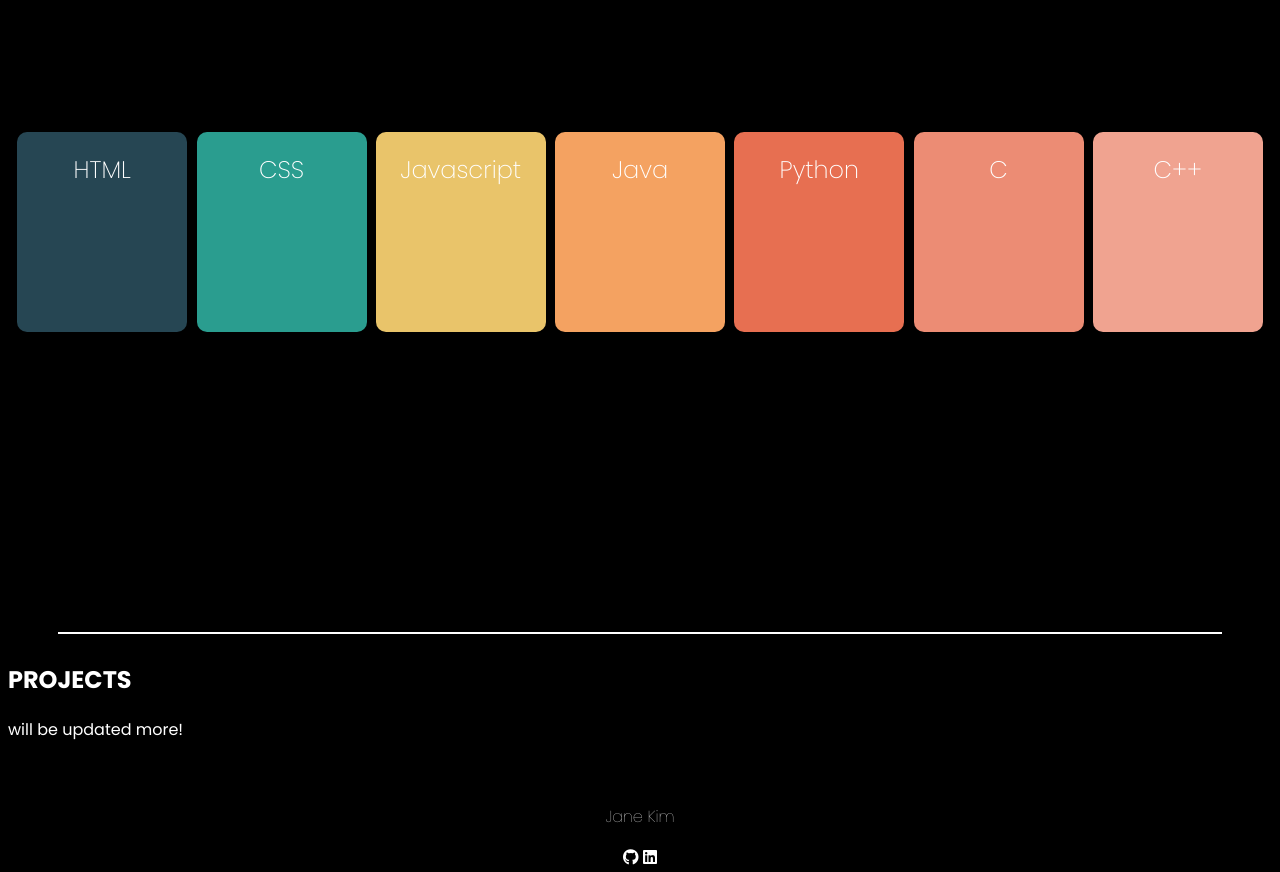
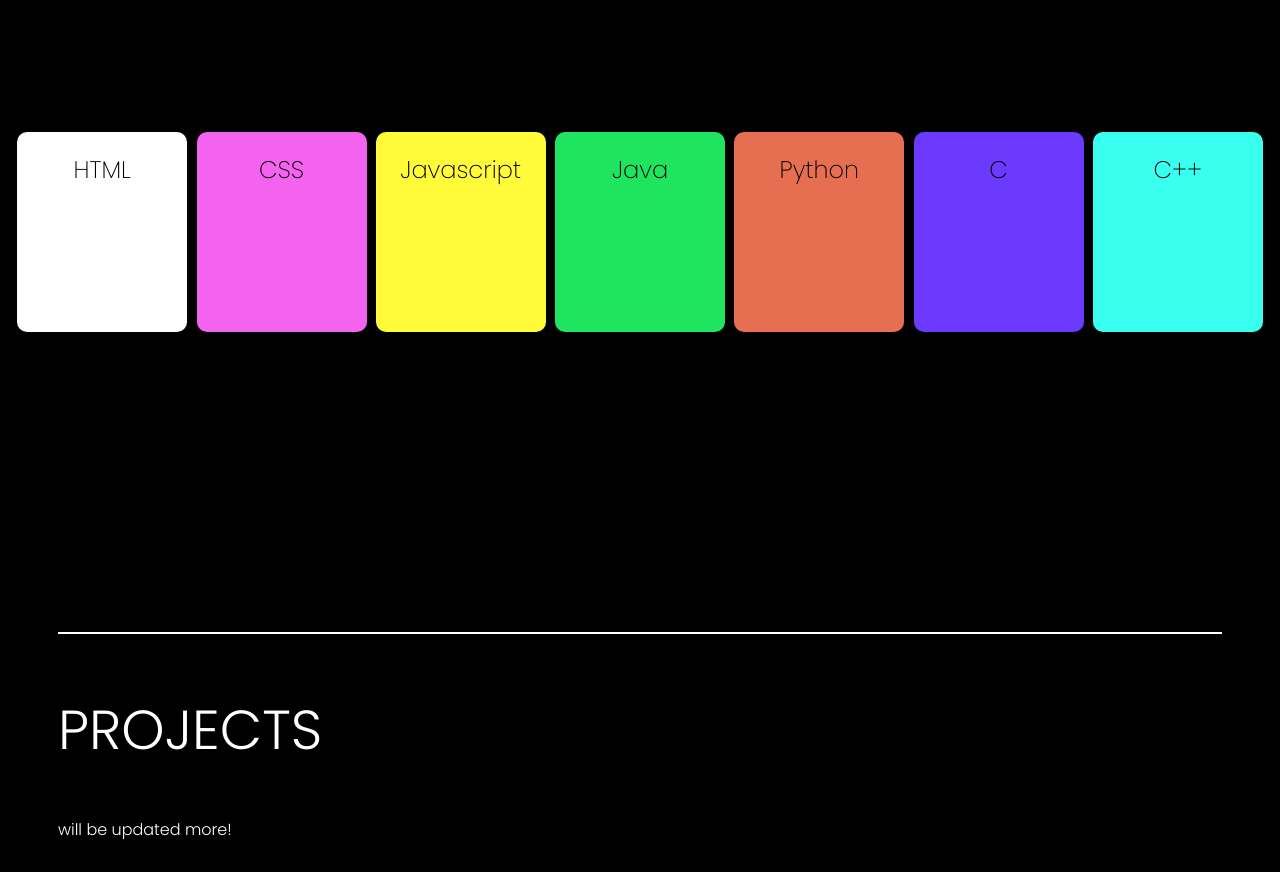
Before and after one commit to janeberry/portfolio, a plain HTML site: page index.html in a window 1280 px wide. Shown: the part 1720-2592 px from the top of the page. Drawn offline with Linux system fonts and the light colour scheme.

Commit message:
Update style.css

```diff
--- a/style.css
+++ b/style.css
@@ -267,27 +267,28 @@ main{
     background: none;
     text-align: center;
     font-weight: 250;
+    color: black;
 }
 .html{
-    background: #264653;
+    background: white;
 }
 .css{
-    background: #2A9D8F;
+    background: #f462f0;
 }
 .js{
-    background: #E9C46A;
+    background: #fffb39;
 }
 .java{
-    background: #F4A261;
+    background: #1ee45e;
 }
 .py{
     background: #E76F51;
 }
 .c{
-    background: #EC8C74;
+    background: #6c39ff;
 }
 .cplus{
-    background: #F0A390;
+    background: #39ffee;
 }
 /* ---------- main [skills] ---------- */
 
@@ -300,6 +301,13 @@ main{
     margin-right: 50px;
     margin-left: 50px;
     border: 1px solid white;
+}
+.projects h2, .projects p{
+    font-weight: 300;
+    margin-left: 50px;
+}
+.projects h2{
+    font-size: 55px;
 }
 
 
```
